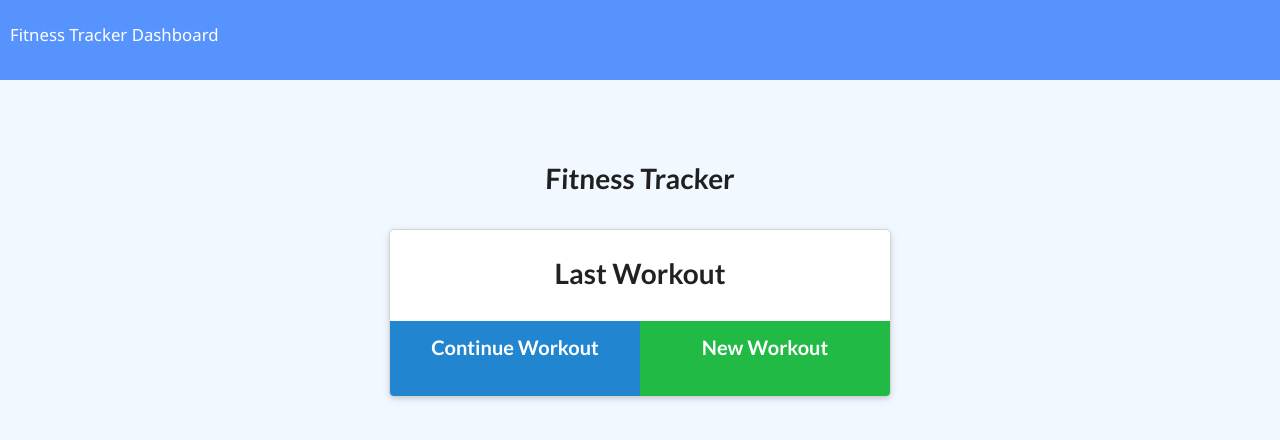
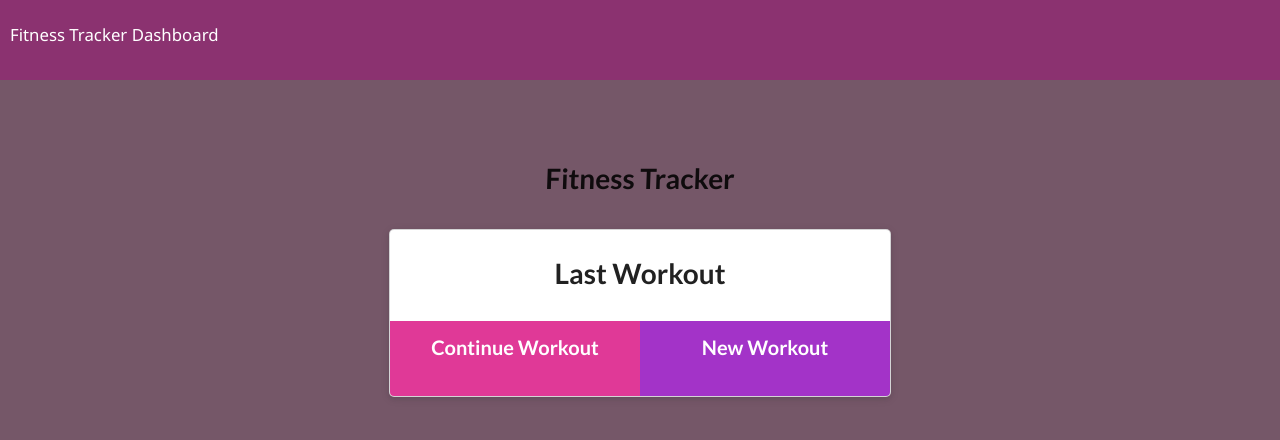
Before and after one commit to rebecca88oliver/Fitness-Tracker, a website: page public/index.html in a window 1280 px wide. Drawn offline with nearby package versions, Linux system fonts and the light colour scheme; no server answers.

Commit message:
made it prettier

```diff
--- a/public/index.html
+++ b/public/index.html
@@ -26,8 +26,8 @@
           <div>
             <div class="workout-stats"></div>
             <div class="buttons">
-              <a id="continue-btn" href="/exercise?" class="huge ui blue button">Continue Workout</a>
-              <a href="/exercise" class="huge positive ui button">New Workout</a>
+              <a id="continue-btn" href="/exercise?" class="huge ui pink button">Continue Workout</a>
+              <a href="/exercise" class="huge purple ui button">New Workout</a>
             </div>
           </div>
         </div>
--- a/public/style.css
+++ b/public/style.css
@@ -17,7 +17,7 @@
 }
 
 nav {
-  background-color: #5793fd;
+  background-color: #8b3270;
   color: #ffffff;
   height: 80px;
   padding: 10px;
@@ -100,7 +100,7 @@
 }
 
 .wrapper {
-  background-color: #f2f8ff;
+  background-color: #755768;
   padding-bottom: 100px;
 }
 
```
Also changed, not shown: public/exercise.html (+2 -2 lines).
